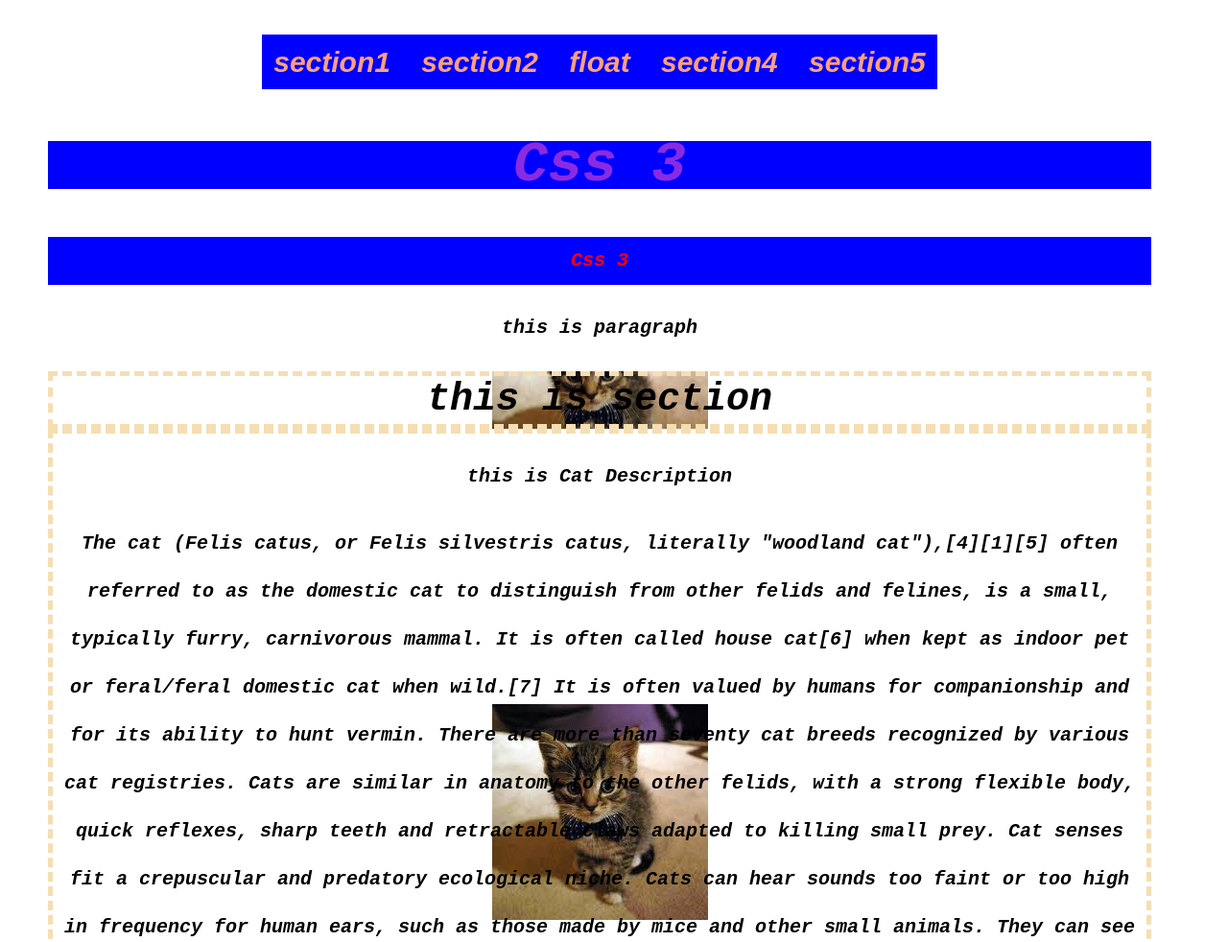
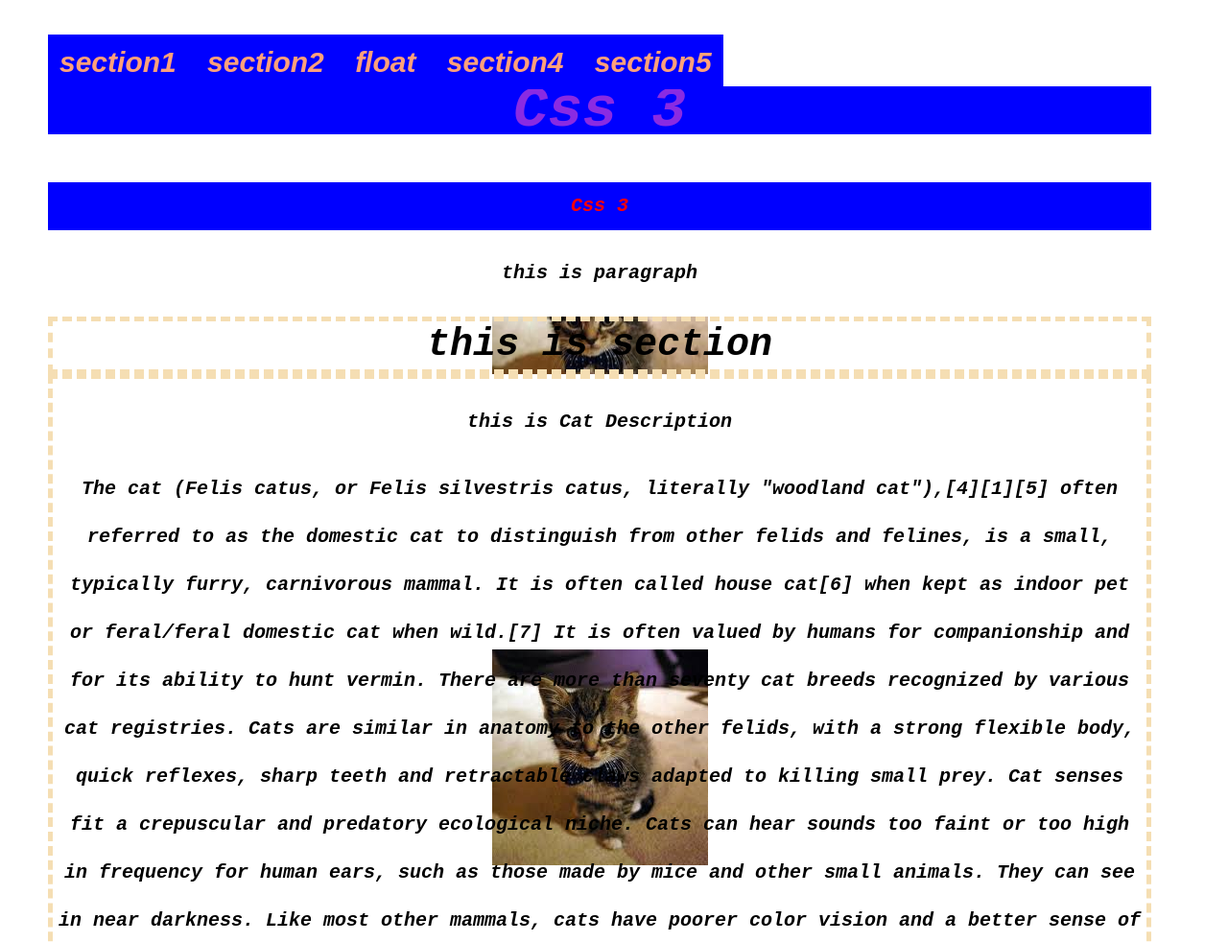
Before and after one commit to agmghazi/CSS-3-Tutorial, a plain HTML site: page index.html in a window 1280 px wide. Shown: the top 982 px of the page at 96% size. Drawn offline with Linux system fonts and the light colour scheme.

Commit message:
position in css3

```diff
--- a/style.css
+++ b/style.css
@@ -125,3 +125,9 @@ a:active
     font-size: 60px;
 
 }
+nav
+{
+    position: fixed;
+   /* position: relative; */
+   /* position: absolute; */
+}
```
